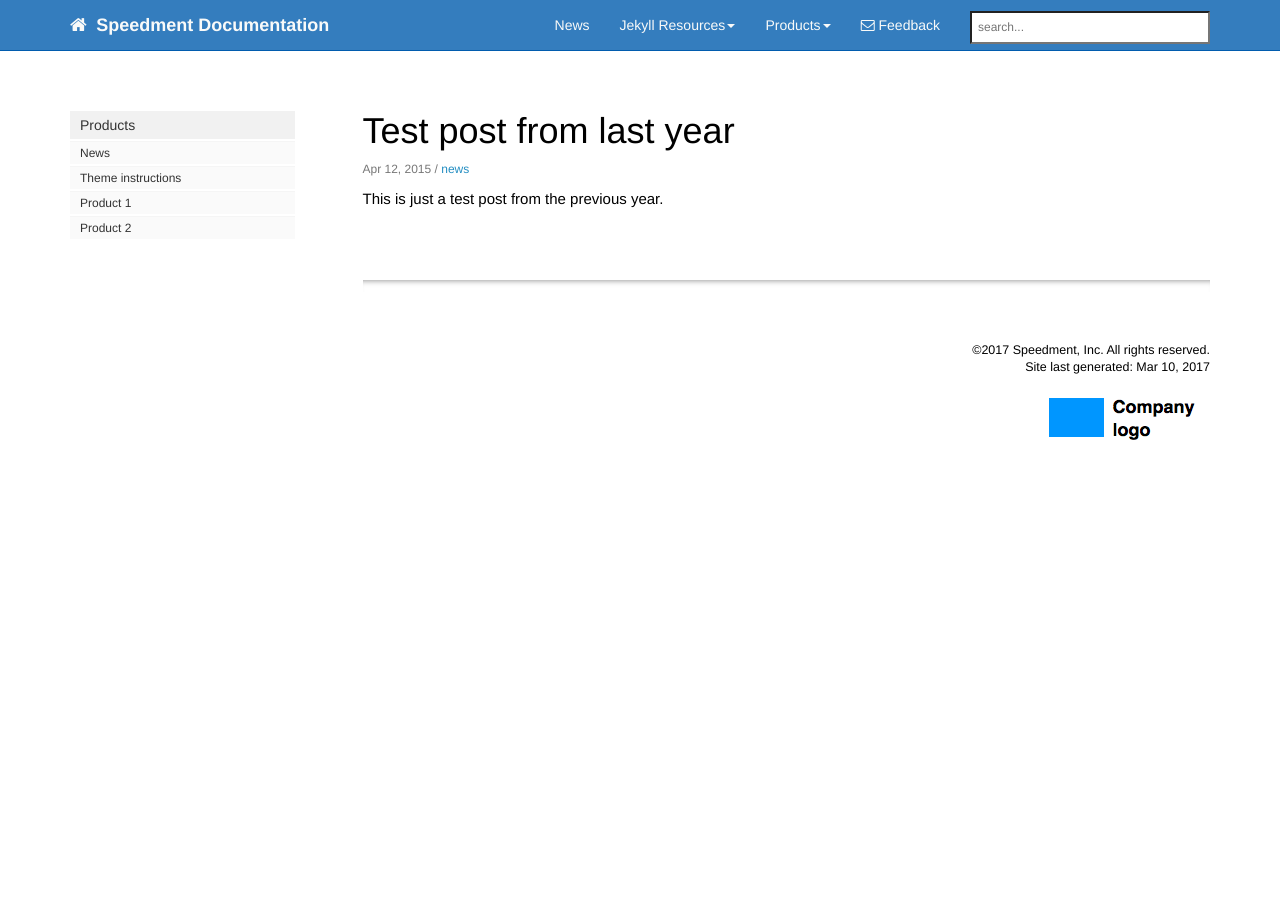
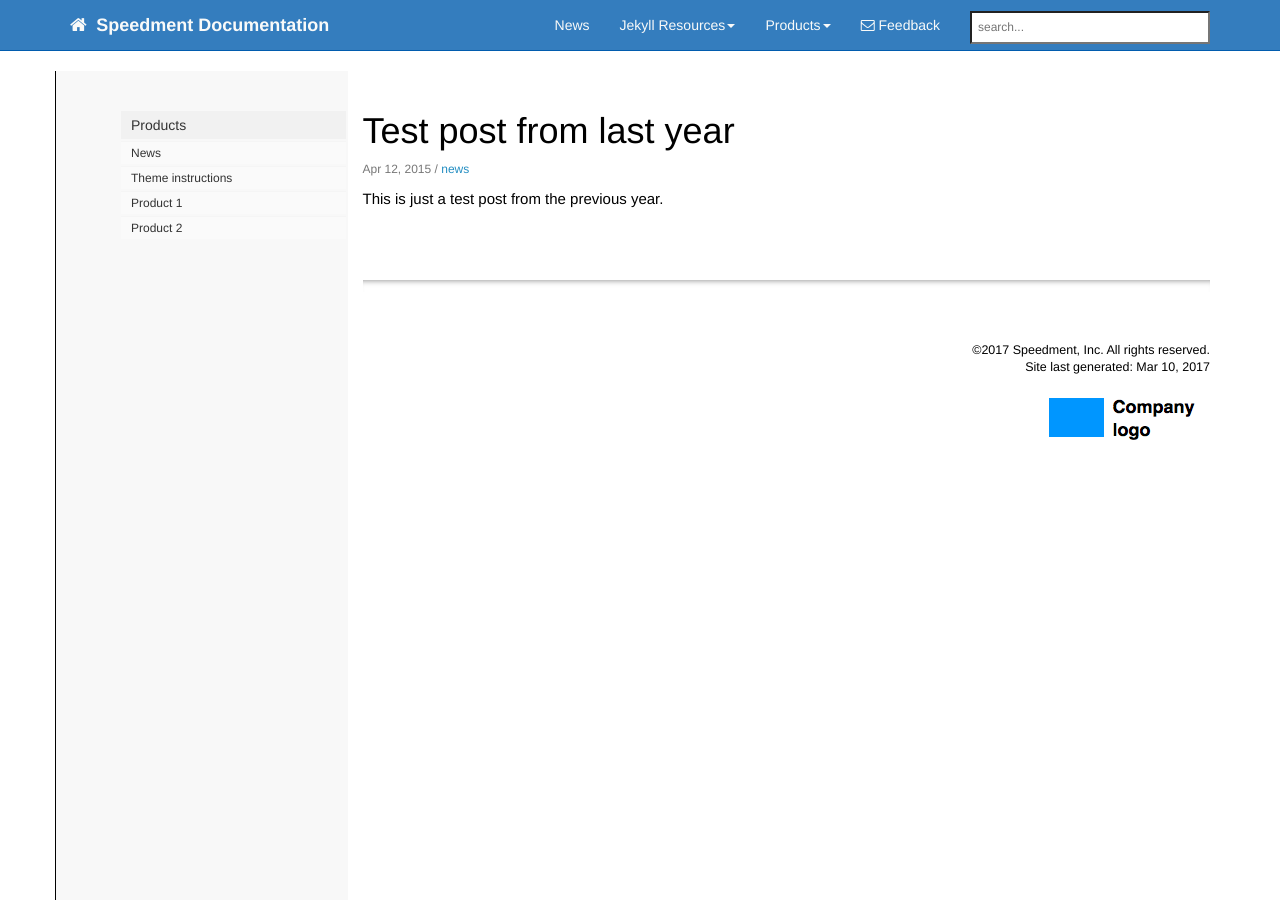
Before and after one commit to speedment/speedment-doc, a Jekyll site: the page built from _posts/2015-04-12-test-post-last-year.md, in a window 1280 px wide and 900 px high. Built offline with Jekyll 4.4.1, drawn with Linux system fonts in a browser that asks for light colours; nearby versions of some CDN libraries; comment, search, counter and statistics services are not loaded.

Commit message:
Update theme-blue.css

```diff
--- a/css/theme-blue.css
+++ b/css/theme-blue.css
@@ -101,3 +101,12 @@ li.sidebarTitle {
     margin-left: 5px;
 
 }
+#side-menu-wrapper {
+  overflow: scroll;
+  border-left: 1px solid black;
+  height: 100vh;
+  background: #f8f8f8;
+ }
+#mysidebar{
+ margin-left: 50px;
+}
```
